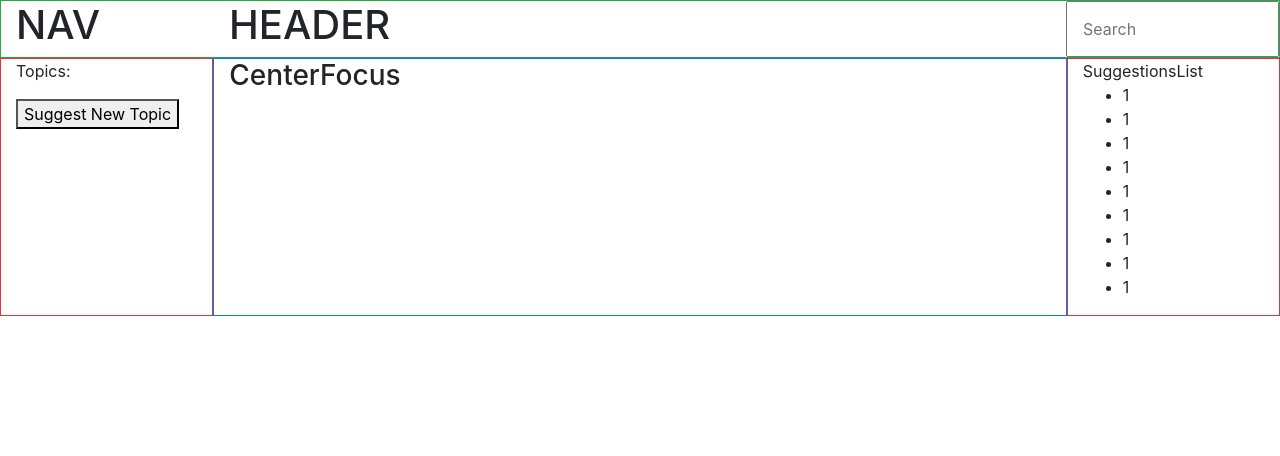
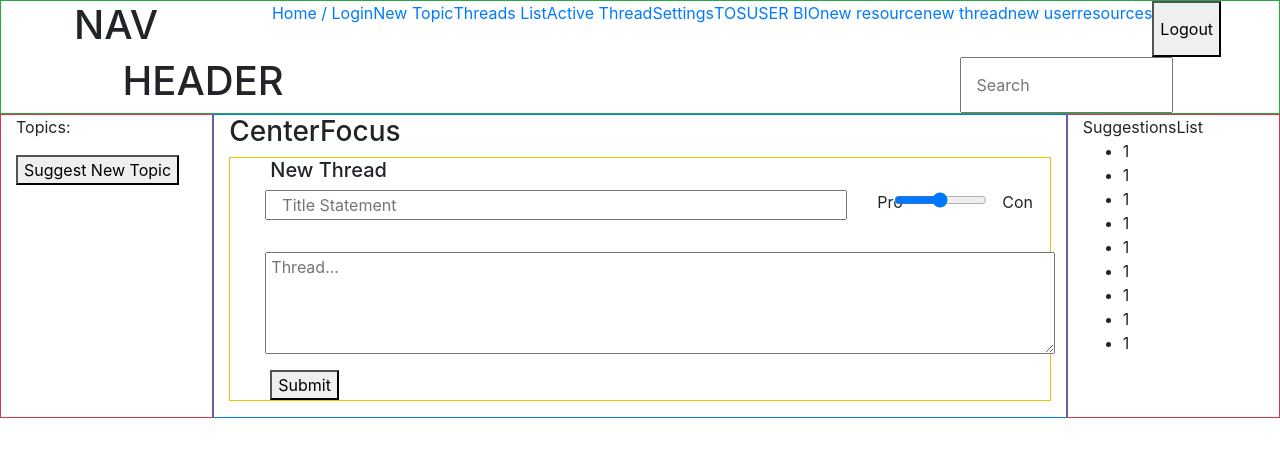
Before and after one commit to DECronin/CommuniTI, a React (Create React App) app in the folder client/: page /newthread in a window 1280 px wide. Shown: the top 456 px of the page. Built offline with nearby package versions, Linux system fonts and the light colour scheme; no server answers.

Commit message:
filler to start components fro navigation and link use

```diff
--- a/client/src/components/Nav/index.js
+++ b/client/src/components/Nav/index.js
@@ -1,8 +1,39 @@
 import React from 'react';
+import {Link} from 'react-router-dom';
 
 function Nav(){
+    // let links;
+    // renderLinkOptions(){
+     let links = [<>
+            <Link to="/">Home / Login</Link>
+        </>,<>
+            <Link to="/newtopic">New Topic</Link>
+        </>,<>
+            <Link to="/topic">Threads List</Link>
+        </>,<>
+            <Link to="/thread">Active Thread</Link>
+        </>,<>
+            <Link to="/settings">Settings</Link>
+        </>,<>
+            <Link to="/termsofservice">TOS</Link>
+        </>,<>
+            <Link to="/user">USER BIO</Link>
+        </>,<>
+            <Link to="/newresource">new resource</Link>
+        </>,<>
+            <Link to="/newthread">new thread</Link>
+        </>,<>
+            <Link to="/newuser">new user</Link>
+        </>,<>
+            <Link to="/resources">resources</Link>
+        </>,<>
+            <button>Logout</button>
+        </>]
+    // }
+
     return (<>
         <h1 className="col-2">NAV</h1>
+        {links}
     </>)
 }
 
--- a/client/src/components/NewThreadForm/index.js
+++ b/client/src/components/NewThreadForm/index.js
@@ -1,102 +1,31 @@
-// import React, { useState, useEffect } from 'react';
-// import NewResourceForm from '../NewResourceForm';
+import React from 'react';
 // import API from '../../utils/API';
-// import $ from 'jquery';
-// import BuildFormContext from '../../utils/BuildFormContext';
+// import $ from 'jquery';, { useState, useEffect }
 
-// function CommentForm() {
-//     const [formData, setForm] = useState({
-//         pageFocus: 'comments',
-//         resourceIndex: 0,
-//         dataThreadArray: [],
-//         author: '',
-//         userId: '',
-//         topicID: '',
-//         threadID: '',
-//         title: '',
-//         stance: '',
-//         comment: '',
-//         displayResources: [],
-//         dataResourceInputs: [],
-//         other: '?'
-//     })
+function NewThreadForm() {
+    function submitThread(e){
+        console.log("==click==\nSUBMIT NEW THREAD");
+        e.preventDefault();
+    }
+    return (<ul className="form-wrapper border border-warning" key="new">
+        <form>
+            <h5>New Thread</h5>
+            <div className="form-row">
+                <div className="form-group col-9">
+                    <input className="form-row form-group col-12" name="Thread-title" id="Thread-title" placeholder="Title Statement"></input>
+                </div>
+                <div className="form-group col-3">
+                        <label className="form-check-label form-group col-2" htmlFor="stance-range">Pro</label>
+                        <input type="range" className="form-group col-6" id="res-stance" min="1" max="5" defaultValue="3" />
+                        <label className="form-check-label form-group col-2" htmlFor="stance-range">Con</label>
+                </div>
+            </div>
+            <div className="form-row">
+                <textarea className="form-group col-12" rows="4" placeholder="Thread..." name="Thread-body" id="Thread-body"></textarea>
+            </div>
+        <button onClick={e => submitThread(e)}>Submit</button>
+        </form>
+    </ul>)
+}
 
-//     useEffect(() => {
-//         console.log(`setting`);
-//         // console.log(JSON.stringify(formData))
-//         //reset form?
-//     }, [formData]);
-
-//     function renderResourcesList(data) {
-//         let displayData = data.map(el => <>
-//             <li className="single-resource-wrapper" key={data.indexOf(el)}>
-//                  <div className="row res-header">
-//                      <div className="col-10">{el.title}</div>
-//                      <div className="col-2">Stance</div>
-//                  </div>
-//                  <div className="row res-body">
-//                      <div className="row">
-//                          <div className="col-4">Publisher/Sponsor: {el.publisher}</div>
-//                          <div className="col-5">Author/Contributor(s): {el.authors}</div>
-//                          <div className="col-2">Released: {el.releaseDate}</div>
-//                      </div>
-//                      <div className="row">
-//                          <div className="col-4">Category: {el.category}</div>
-//                          <div className="col-8">URL: {el.url}</div>
-//                      </div>
-//                  </div>
-//                  <div className="row res-footer col-12">{el.additional}</div>
-//             </li>
-//         </>
-//         )
-//             return displayData
-//     };
-//     function submitComment(e){
-//         e.preventDefault();
-//         setForm({...formData,
-//             title: $("#comment-title").val(),
-//             stance: $("#res-stance").val(),
-//             comment: $("#comment-body").val()
-//         })
-//         console.log("submit click ==::==\n" + JSON.stringify(formData));
-//         API.newComment({...formData,
-//             title: $("#comment-title").val(),
-//             stance: $("#res-stance").val(),
-//             comment: $("#comment-body").val()
-//         });
-//     }
-
-//     return (<ul className="form-wrapper border border-warning" key="new">
-//         <BuildFormContext.Provider value={formData}>
-//         <form>
-//             <h5>New Comment</h5>
-//             <div className="form-row">
-//                 <div className="form-group col-9">
-//                     <input className="form-row form-group col-12" name="comment-title" id="comment-title" placeholder="Title Statement"></input>
-//                 </div>
-//                 <div className="form-group col-3">
-//                         <label className="form-check-label form-group col-2" htmlFor="stance-range">Pro</label>
-//                         <input type="range" className="form-group col-6" id="res-stance" min="1" max="5" defaultValue="3" />
-//                         <label className="form-check-label form-group col-2" htmlFor="stance-range">Con</label>
-//                 </div>
-//             </div>
-//             <div className="form-row">
-//                 <textarea className="form-group col-12" rows="4" placeholder="Comment..." name="comment-body" id="comment-body"></textarea>
-//             </div>
-//             <div className="resource-wrapper">
-//                 <ul>
-//                     <h6>Current Resource(s):</h6>
-//                     {renderResourcesList(formData.dataResourceInputs)}
-//                     <NewResourceForm source="userComment" formData={formData} setForm={setForm} />
-//                 </ul>
-//             </div>
-//         <button onClick={e => submitComment(e)}>Submit</button>
-//         </form>
-//         </BuildFormContext.Provider>
-//     </ul>)
-// }
-
-// export default CommentForm
-
-// //(username, thread, topic?, timestamp later grabbed from state)
-// // sumbit button
+export default NewThreadForm
--- a/client/src/components/NewTopicForm/index.js
+++ b/client/src/components/NewTopicForm/index.js
@@ -1,87 +1,31 @@
-// import React from 'react';
-// import $ from 'jquery';
+import React from 'react';
+// import API from '../../utils/API';
+// import $ from 'jquery';, { useState, useEffect }
 
-// const unknown = "I do not currently know."
+function NewTopicForm() {
+    function submittopic(e){
+        console.log("==click==\nSUBMIT NEW TOPIC");
+        e.preventDefault();
+    }
+    return (<ul className="form-wrapper border border-warning" key="new">
+        <form>
+            <h5>New topic</h5>
+            <div className="form-row">
+                <div className="form-group col-9">
+                    <input className="form-row form-group col-12" name="topic-title" id="topic-title" placeholder="Title Statement"></input>
+                </div>
+                <div className="form-group col-3">
+                        <label className="form-check-label form-group col-2" htmlFor="stance-range">Pro</label>
+                        <input type="range" className="form-group col-6" id="res-stance" min="1" max="5" defaultValue="3" />
+                        <label className="form-check-label form-group col-2" htmlFor="stance-range">Con</label>
+                </div>
+            </div>
+            <div className="form-row">
+                <textarea className="form-group col-12" rows="4" placeholder="topic..." name="topic-body" id="topic-body"></textarea>
+            </div>
+        <button onClick={e => submittopic(e)}>Submit</button>
+        </form>
+    </ul>)
+}
 
-// function NewResourceForm({ source, formData, setForm }) {
-
-//     function formObject(e, updatingData, setForm){//
-//         let middleData = updatingData;
-//         // console.log(`click::::\nupdatingdata::\n${JSON.stringify(updatingData)}`);
-//         let resData = {
-//             title: $('#res-title').val(),
-//             stance: $('#res-stance').val(),
-//             category: $('#category').val(),
-//             url: $('#res-url').val(),
-//             authors: $('#res-authors').val() || unknown,
-//             publisher: $('#res-publisher').val() || unknown,
-//             releaseDate: $('#release-date').val() || unknown,
-//             additional: $('#additional').val()
-//         };
-//         middleData.push(resData);
-//         // console.log(source + "\n------------\n" + JSON.stringify(middleData))
-//         setForm({
-//             ...formData,
-//             dataResourceInputs: middleData
-//         })
-//         e.preventDefault()
-//     }
-//     return (<ul className="form-wrapper border border-warning" key="next">
-//                 <h6>New Resource</h6>
-//             <div className="form-row">
-//                 <div className="form-group col-9">
-//                     <input className="form-row form-group col-12" name="res-title" id="res-title" placeholder="Resource Name or Title"></input>
-//                 </div>
-//                 <div className="form-group col-3">
-//                         <label className="form-check-label form-group col-2" htmlFor="stance-range">Pro</label>
-//                         <input type="range" className="form-group col-6" id="res-stance" min="1" max="5" defaultValue="3" />
-//                         <label className="form-check-label form-group col-2" htmlFor="stance-range">Con</label>
-//                 </div>
-//             </div>
-//             <div className="form-row">
-//                 <div className="form-group col-4">
-//                     <label>Category:</label>
-//                     <select className="form-control form-row form-group col-12" id="category">
-//                         <option value="Legal Text">Legal Text</option>
-//                         <option value="Academic Text">Academic Text</option>
-//                         <option value="News Article">News Article</option>
-//                         <option value="Journal Entry">Journal Entry</option>
-//                         <option value="Personal Experience">Personal Experience</option>
-//                         <option value="Other">Other</option>
-//                         {/* add more as progressed to finalization */}
-//                     </select>
-//                     {/* <input placeholder="Other"></input> If Category: Other, Please Explain */}
-//                     <div className="form-row">
-//                         <label className="form-group col-5">Release Date:</label>
-//                         <input className="form-group col-7" id="release-date" type="date"></input>
-//                     </div>
-//                 </div>
-//                 <div className="citation form-group col-8">
-//                     <input className="form-row form-group col-11" id="res-url" placeholder="URL: (source or access to source // ie: Google Books)"></input>
-//                     <input className="form-row form-group col-11" id="res-authors" placeholder="Author(s) and/or Contributor(s)"></input>
-//                     <input className="form-row form-group col-11" id="res-publisher" placeholder="Publisher or Sponsor"></input>
-//                 </div>
-//             </div>
-//             <div className="form-row additional-notes">
-//                 <textarea className="form-group col-11" placeholder="Additional Notes (optional)" rows="2" id="additional"></textarea>
-//             </div>
-//             <button onClick={(e) => formObject(e, formData.dataResourceInputs, setForm)}>Add Resource</button>
-//             {/* / if source == userComment send to state array for display purposes else send to recommendationPend / */}
-//     </ul>)
-// }
-
-// export default NewResourceForm
-
-// // category
-//     // reliability-score/rate (generated from category?)
-// // citation
-//     // 1 -Author.
-//     // 2 -Title of source.
-//     // 3 -Title of container,
-//     // 4 -Other contributors,
-//     // 5 -Version,
-//     // 6 -Number,
-//     // 7 -Publisher,
-//     // 8 -Publication date,
-//     // 9 -Location.
-// // aditional notes
+export default NewTopicForm
--- a/client/src/components/Settings/index.js
+++ b/client/src/components/Settings/index.js
@@ -0,0 +1,24 @@
+import React from 'react';
+
+function Settings() {
+
+    return (
+        <>
+            <div>
+                <header> Settings </header>
+                <div> Options </div>
+                <div> Options </div>
+                <div> Options </div>
+                <div> Options </div>
+                <div> Options </div>
+                <div> Options </div>
+                <div> Options </div>
+                <div> Options </div>
+                <footer>
+                    <button>Save</button>
+                </footer>
+            </div>
+        </>)
+}
+
+export default  Settings
--- a/client/src/pages/Dashboard.js
+++ b/client/src/pages/Dashboard.js
@@ -5,15 +5,16 @@ import { BrowserRouter as Router, Route } from "react-router-dom";
 import TopicsList from "../components/TopicsList";
 import SuggestionsList from "../components/SuggestionsList";
 import ActiveThread from "../components/ActiveThread";
-import ListThreadLinks from "../components/ActiveThread";
-// import NewTopicForm from "../components/ActiveThread";
+import ListThreadLinks from "../components/ListThreadLinks";
+import NewTopicForm from "../components/NewTopicForm";
 import NewUserForm from "../components/NewUserForm";
-import NewResourceForm from "../components/ActiveThread";
-// import UserBio from "../components/UserBio";
-// import NewThreadForm from "../components/NewThreadForm";
+import NewResourceForm from "../components/NewResourceForm";
+import UserBio from "../components/UserBio";
+import NewThreadForm from "../components/NewThreadForm";
 import Login from "../components/Login";
-// import Settings from "../components/Settings";
-// import TOS from "../components/TOS";
+import Settings from "../components/Settings";
+import TOS from "../components/TOS";
+import ResourcesList from "../components/ResourceLibrary";
 
 function Dashboard() {
 
@@ -26,15 +27,16 @@ function Dashboard() {
                 <div className="center-focus col-8 border border-primary">
                     <h3>CenterFocus</h3>
                     <Route exact path="/" component={Login} />
-                    <Route path="/thread/:id" component={ActiveThread} />
-                    <Route path="/topic/:id" component={ListThreadLinks} />
-                    <Route exact path="/newtopic" component={ActiveThread} />
+                    <Route exact path="/thread" component={ActiveThread} />
+                    <Route exact path="/topic" component={ListThreadLinks} />
+                    <Route exact path="/newtopic" component={NewTopicForm} />
                     <Route exact path="/newresource" component={NewResourceForm} />
-                    {/* <Route exact path="/newthread" component={NewThreadForm} /> */}
+                    <Route exact path="/newthread" component={NewThreadForm} />
                     <Route exact path="/newuser" component={NewUserForm} />
-                    {/* <Route exact path="/user" component={UserBio} /> */}
-                    {/* <Route exact path="/termsofservise" component={TOS} /> */}
-                    {/* <Route exact path="/settings" component={Settings} /> */}
+                    <Route exact path="/user" component={UserBio} />
+                    <Route exact path="/resources" component={ResourcesList} />
+                    <Route exact path="/termsofservice" component={TOS} />
+                    <Route exact path="/settings" component={Settings} />
                     {/* // 404 page */}
                 </div>
                 {/* CenterFocus */}
```
Also changed, not shown: client/src/components/ActiveThread/index.js (+23 -23 lines), client/src/components/ListThreadLinks/index.js (+24 -0 lines), client/src/components/ResourceLibrary/index.js (+24 -0 lines), client/src/components/TOS/index.js (+9 -1 lines), client/src/components/UserBio/index.js (+24 -0 lines).
